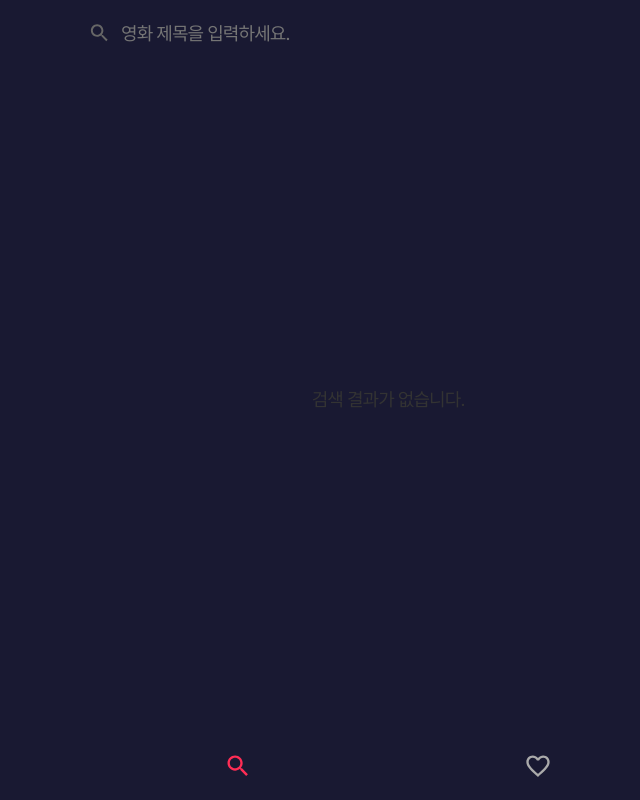
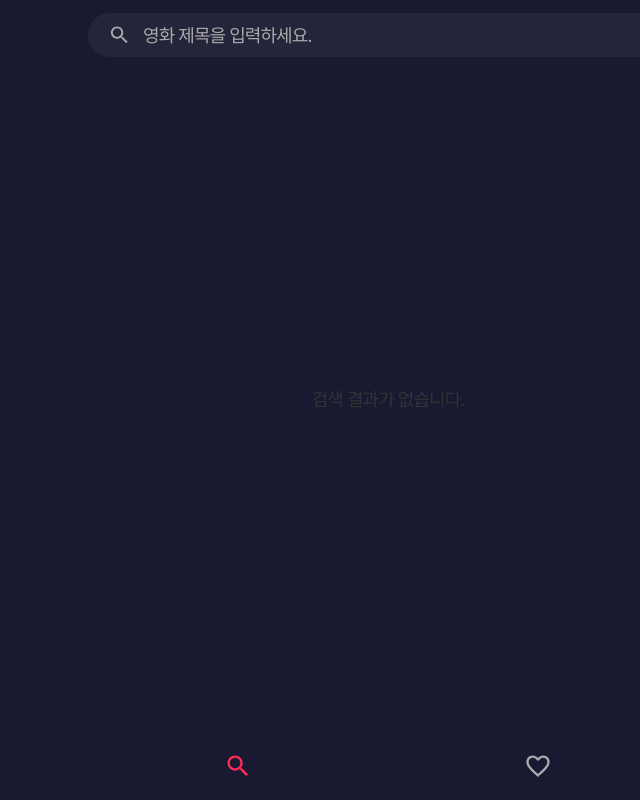
Before and after one commit to kec0130/grip-movie-app, a React (Create React App) app: page / in a window 1280 px wide. Shown: the whole page, without its empty margins (252-892 px from the left). Built offline with nearby package versions, Linux system fonts and the light colour scheme.

Commit message:
Design: Update search form design

```diff
--- a/src/components/Header/header.module.scss
+++ b/src/components/Header/header.module.scss
@@ -10,7 +10,7 @@
   align-items: center;
   justify-content: center;
   height: sizes.$HEADER_HEIGHT;
-  padding: 10px 20px;
+  padding: 0 20px;
   color: colors.$GRAYE;
   background-color: colors.$BACKGROUND;
 }
--- a/src/routes/Movies/index.tsx
+++ b/src/routes/Movies/index.tsx
@@ -8,7 +8,7 @@ import { useFirstRender } from 'hooks'
 
 import Header from 'components/Header'
 import MovieItem from 'components/MovieItem'
-import MovieSearch from './search'
+import SearchForm from './searchForm'
 import styles from './movies.module.scss'
 
 const MOVIES_PER_PAGE = 10
@@ -65,7 +65,7 @@ const Movies = () => {
   return (
     <>
       <Header>
-        <MovieSearch />
+        <SearchForm />
       </Header>
       <main>
         <ul>
--- a/src/routes/Movies/movies.module.scss
+++ b/src/routes/Movies/movies.module.scss
@@ -3,25 +3,30 @@
 @use '/src/styles/mixins/position';
 
 .searchForm {
-  display: flex;
-  justify-content: space-between;
   width: 100%;
   max-width: sizes.$MAX_WIDTH;
+  background-color: colors.$ITEM_BACKGROUND;
+  border-radius: 30px;
 
   .inputWrapper {
     display: flex;
     align-items: center;
-    width: 100%;
-  }
+    padding: 10px 20px;
 
-  input {
-    width: 100%;
-    padding: 10px;
-    font-size: 18px;
-  }
+    input {
+      width: 100%;
+      padding: 0 12px;
+      font-size: 18px;
+      color: colors.$GRAYE;
 
-  svg {
-    fill: colors.$GRAY6;
+      &::placeholder {
+        color: colors.$GRAYA;
+      }
+    }
+
+    svg {
+      fill: colors.$GRAYA;
+    }
   }
 }
 
--- a/src/routes/Movies/search.tsx
+++ b/src/routes/Movies/searchForm.tsx
@@ -5,7 +5,7 @@ import { inputValueState, keywordState, pageState, searchResultState } from 'sta
 import { SearchIcon } from 'assets/svgs'
 import styles from './movies.module.scss'
 
-const MovieSearch = () => {
+const SearchForm = () => {
   const [inputValue, setInputValue] = useRecoilState(inputValueState)
   const [keyword, setKeyword] = useRecoilState(keywordState)
   const resetPage = useResetRecoilState(pageState)
@@ -34,4 +34,4 @@ const MovieSearch = () => {
   )
 }
 
-export default MovieSearch
+export default SearchForm
--- a/src/styles/constants/_sizes.scss
+++ b/src/styles/constants/_sizes.scss
@@ -1,5 +1,5 @@
 $MAX_WIDTH: 600px;
-$HEADER_HEIGHT: 66px;
+$HEADER_HEIGHT: 70px;
 
 $MOVIE_ITEM_HEIGHT: 150px;
 $BORDER_RADIUS: 14px;
```
